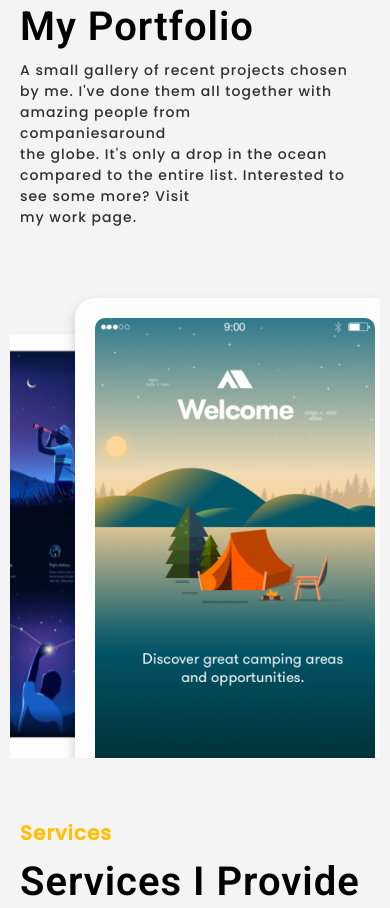
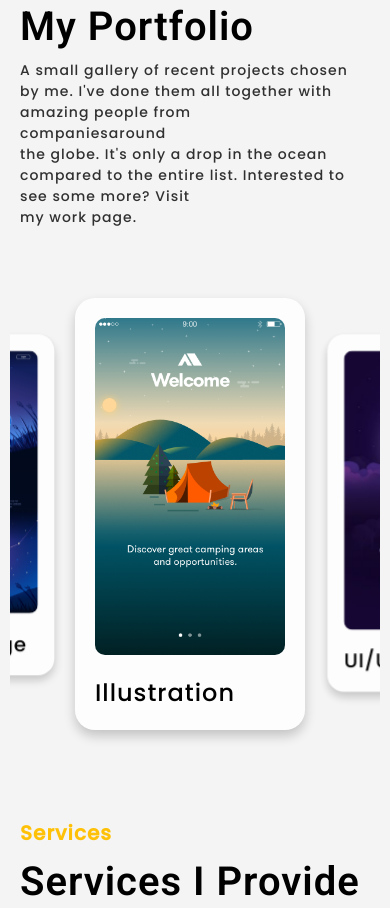
Before and after one commit to sheikhxzaheer/sheikhxzaheer.github.io, a plain HTML site: page index.html in a window 390 px wide. Shown: the part 2227-3135 px from the top of the page. Drawn offline with nearby package versions, Linux system fonts and the light colour scheme; files whose address does not match are found by name.

Commit message:
Update Project1.css

```diff
--- a/Project1.css
+++ b/Project1.css
@@ -271,6 +271,9 @@
     div.pcard,
     div.vcard {
         max-width: max-content;
+    }
+    div.pcard{
+        width: 23rem;
     }
 
     .pricep {
```
